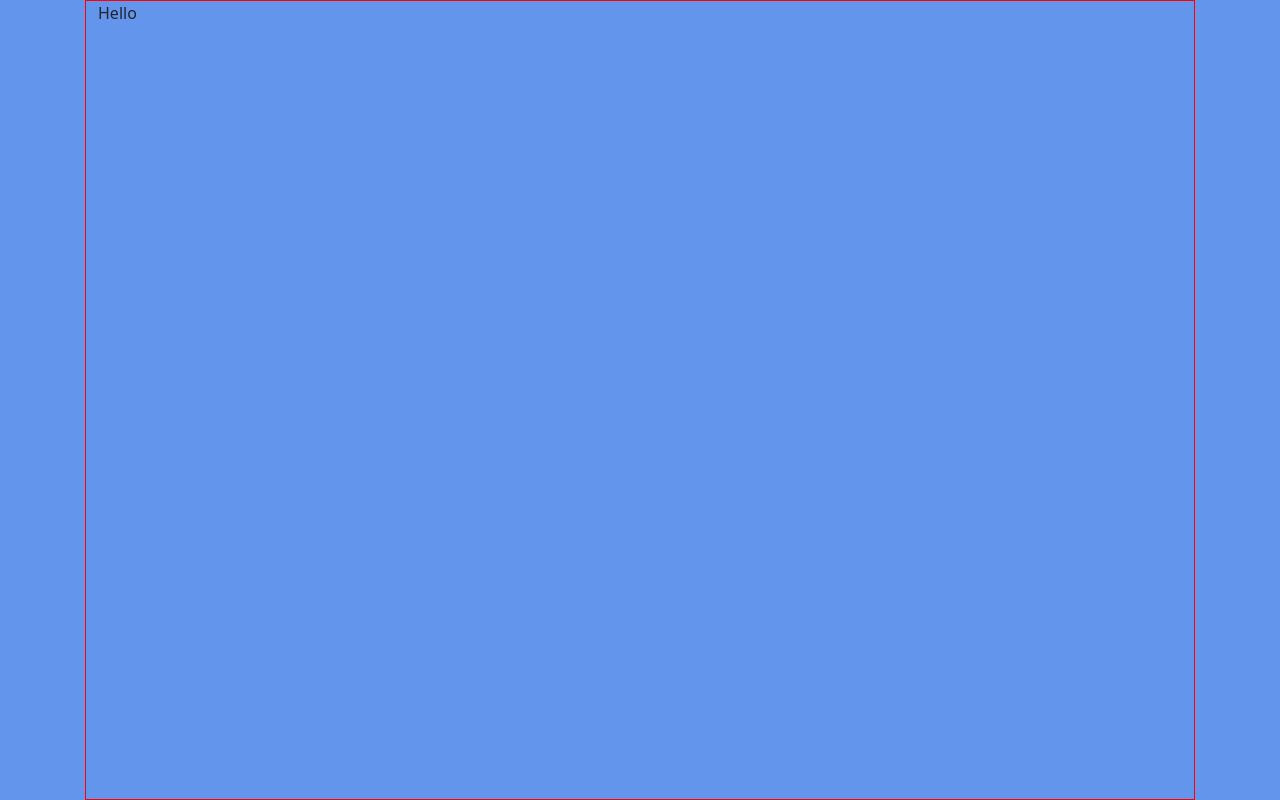
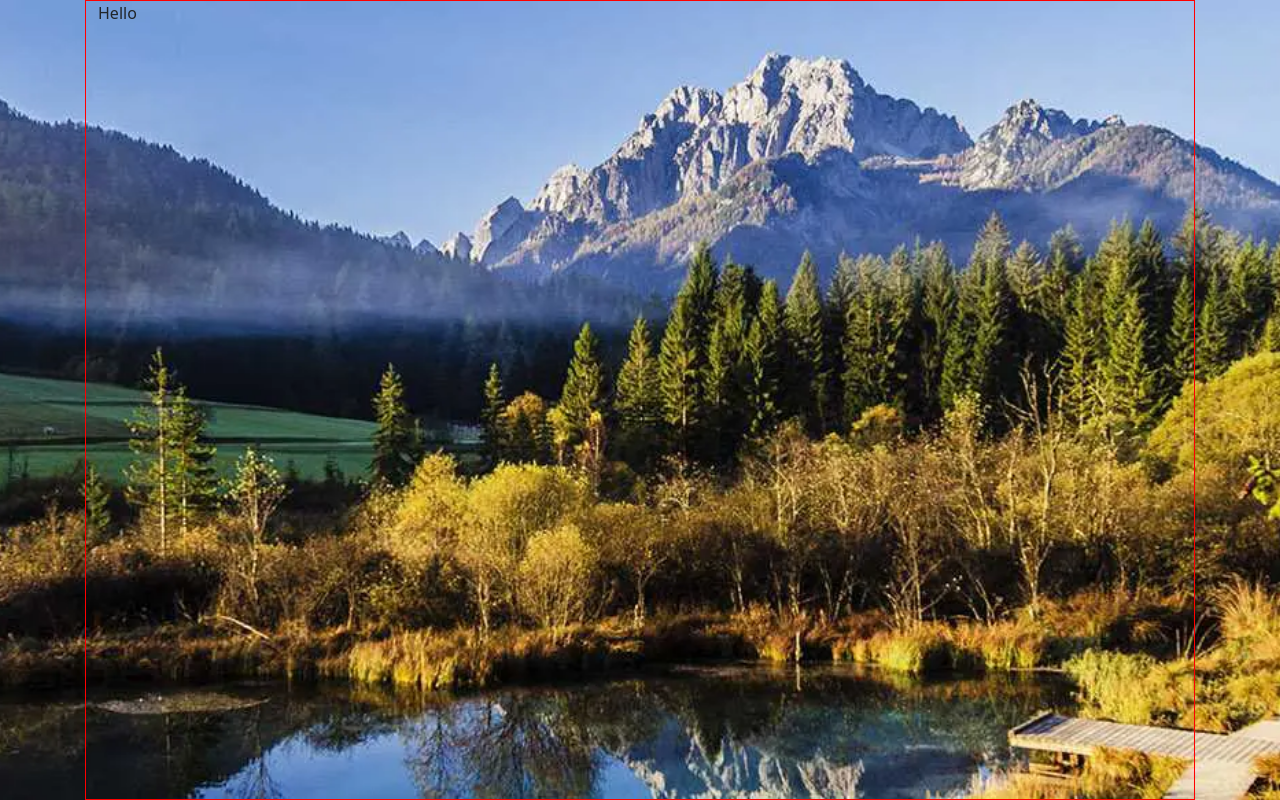
Before and after one commit to TrueChoice-Solutions/poc-design-framework, a Next.js app: page /welcome in a window 1280 px wide. Built offline with nearby package versions, Linux system fonts and the light colour scheme.

Commit message:
style: add background image, and centered

```diff
--- a/pages/welcome.module.css
+++ b/pages/welcome.module.css
@@ -2,6 +2,10 @@
   background-color: #e5e5e5;
   max-width: 1440px;
   background-color: #6495ed;
+  background-image: url('../public/images/nature.jpg');
+  background-repeat: no-repeat;
+  background-size: cover;
+  background-position: center;
 }
 
 .container {
```
Also changed, not shown: public/images/nature.jpg (added).
